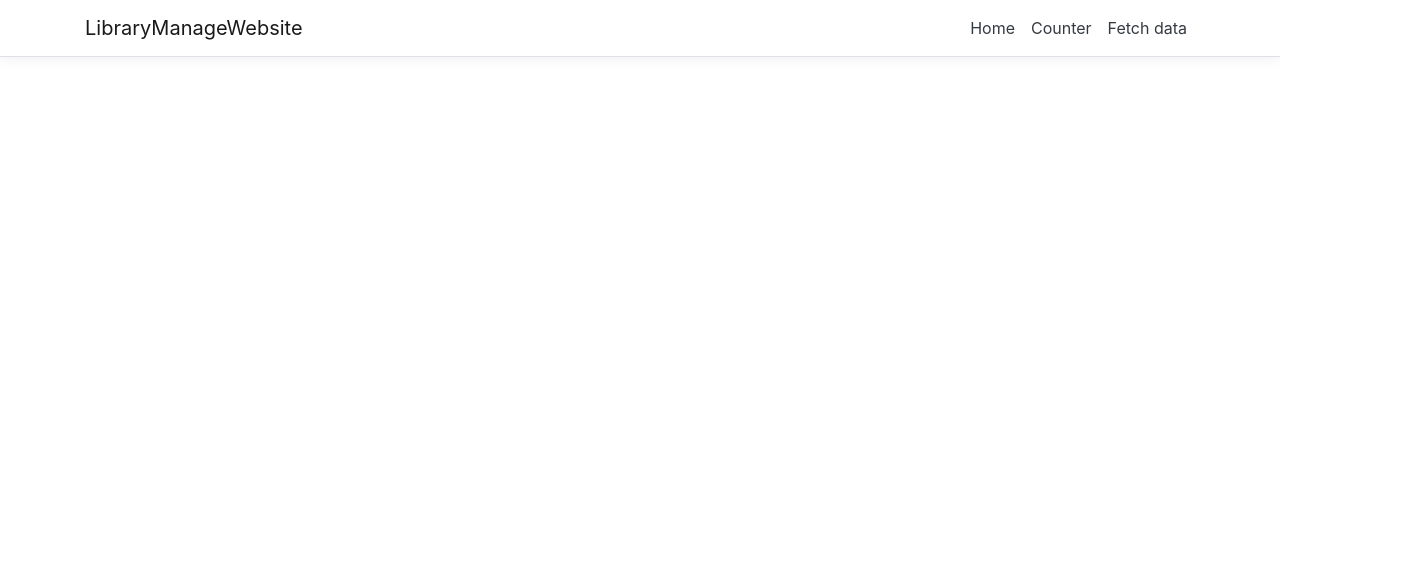
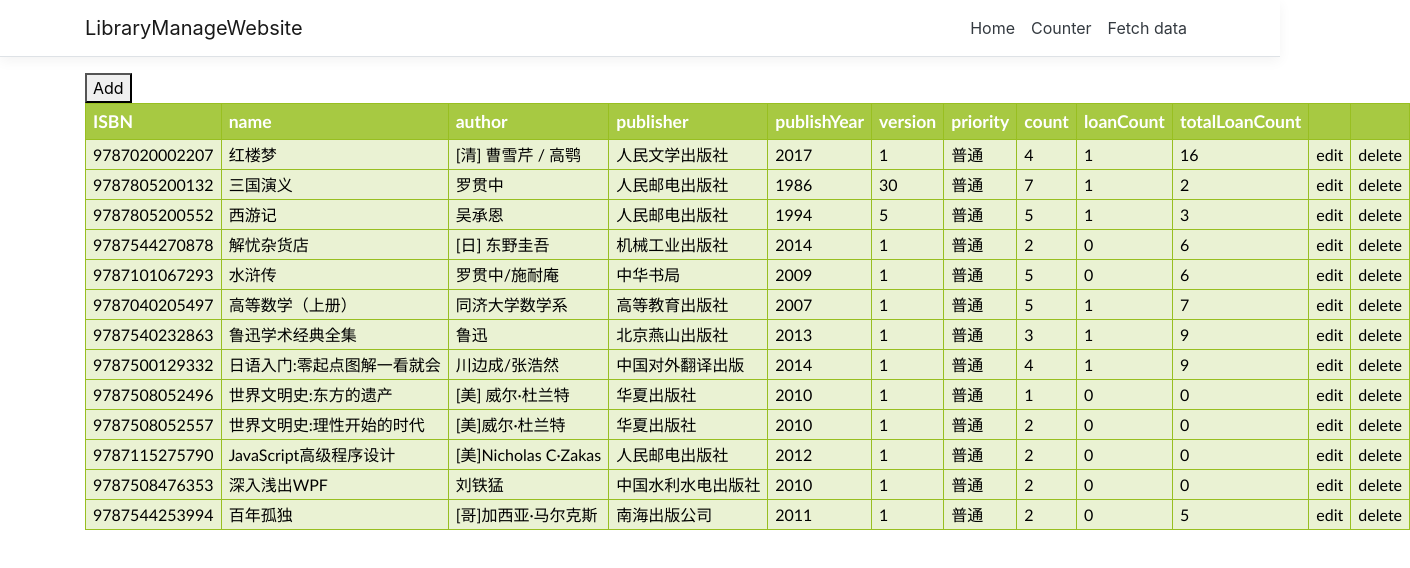
Before and after one commit to TempeBrennan/LibraryWebsite, an Angular app in the folder LibraryManageWebsite/ClientApp/: page / in a window 1280 px wide. Shown: the top 568 px of the page, 1410 px wide, since content can reach past the window. Built offline with nearby package versions, Linux system fonts and the light colour scheme; no server answers.

Commit message:
add bookinfo  page

```diff
--- a/LibraryManageWebsite/ClientApp/src/app/components/data-grid/data-grid.component.css
+++ b/LibraryManageWebsite/ClientApp/src/app/components/data-grid/data-grid.component.css
@@ -1,6 +1,5 @@
 table {
   font-family: "Trebuchet MS", Arial, Helvetica, sans-serif;
-  width: 100%;
   border-collapse: collapse;
 }
 
@@ -22,4 +21,14 @@ table {
   table tr td {
     color: #000000;
     background-color: #EAF2D3;
+    white-space:nowrap;
   }
+
+  a:focus, a:hover {
+    border-bottom: 1px solid;
+    cursor: pointer;
+  }
+
+  a:active {
+    color: red;
+  }
--- a/LibraryManageWebsite/ClientApp/src/app/components/data-grid/data-grid.component.html
+++ b/LibraryManageWebsite/ClientApp/src/app/components/data-grid/data-grid.component.html
@@ -1,12 +1,17 @@
+<button (click)="onAdd()">Add</button>
 <table *ngIf="data">
   <thead>
     <tr>
       <th *ngFor="let c of data.columnInfos">{{getColumnDisplayName(c)}}</th>
+      <th></th>
+      <th></th>
     </tr>
   </thead>
   <tbody>
-    <tr *ngFor="let d of data.dataList">
-      <td *ngFor="let c of data.columnInfos;let i = index">{{d[getColumnName(i)]}}</td>
+    <tr *ngFor="let d of data.dataList;let i = index">
+      <td *ngFor="let c of data.columnInfos;let j = index">{{d[getColumnName(j)]}}</td>
+      <td><a (click)="onEdit(i)">edit</a></td>
+      <td><a (click)="onDelete(i)">delete</a></td>
     </tr>
   </tbody>
 </table>
--- a/LibraryManageWebsite/ClientApp/src/app/components/data-grid/data-grid.component.ts
+++ b/LibraryManageWebsite/ClientApp/src/app/components/data-grid/data-grid.component.ts
@@ -1,4 +1,4 @@
-import { Component, Input } from '@angular/core';
+import { Component, Input, Output, EventEmitter } from '@angular/core';
 import { GridData, ColumnConfig } from './data-grid.model';
 
 @Component({
@@ -18,6 +18,13 @@ export class DataGridComponent {
     this._data = d;
     this.updateDefaultColumn();
   }
+
+  @Output()
+  add: EventEmitter<Array<object>> = new EventEmitter();
+  @Output()
+  delete: EventEmitter<number> = new EventEmitter();
+  @Output()
+  edit: EventEmitter<number> = new EventEmitter();
 
   /** dataGrid ctor */
   constructor() {
@@ -46,4 +53,18 @@ export class DataGridComponent {
   getColumnName(index: number) {
     return this.data.columnInfos[index].name;
   }
+
+  private onEdit(index: number) {
+    this.edit.emit(index);
+    this._data = this._data;
+  }
+
+  private onDelete(index: number) {
+    this.delete.emit(index);
+    this._data = this._data;
+  }
+
+  private onAdd() {
+    this.add.emit();
+  }
 }
--- /dev/null
+++ b/LibraryManageWebsite/ClientApp/src/app/data/bookInfo/book.ts
@@ -0,0 +1,12 @@
+export interface BookInfo {
+    ISBN: number;
+    name: string;
+    author: string;
+    publisher: string;
+    publishYear: number;
+    version: number;
+    priority: string;
+    count: number;
+    loanCount: number;
+    totalLoanCount: number;
+}
--- /dev/null
+++ b/LibraryManageWebsite/ClientApp/src/app/data/bookInfo/mockBookInfos.ts
@@ -0,0 +1,19 @@
+import { BookInfo } from "./book";
+
+var bookInfos: Array<BookInfo> = [
+    { ISBN: 9787020002207, name: "红楼梦", author: "[清] 曹雪芹 / 高鹗", publisher: "人民文学出版社", publishYear: 2017, version: 1, priority: "普通", count: 4, loanCount: 1, totalLoanCount: 16 },
+    { ISBN: 9787805200132, name: "三国演义", author: "罗贯中", publisher: "人民邮电出版社", publishYear: 1986, version: 30, priority: "普通", count: 7, loanCount: 1, totalLoanCount: 2 },
+    { ISBN: 9787805200552, name: "西游记", author: "吴承恩", publisher: "人民邮电出版社", publishYear: 1994, version: 5, priority: "普通", count: 5, loanCount: 1, totalLoanCount: 3 },
+    { ISBN: 9787544270878, name: "解忧杂货店", author: "[日] 东野圭吾", publisher: "机械工业出版社", publishYear: 2014, version: 1, priority: "普通", count: 2, loanCount: 0, totalLoanCount: 6 },
+    { ISBN: 9787101067293, name: "水浒传", author: "罗贯中/施耐庵 ", publisher: "中华书局", publishYear: 2009, version: 1, priority: "普通", count: 5, loanCount: 0, totalLoanCount: 6 },
+    { ISBN: 9787040205497, name: "高等数学（上册）", author: "同济大学数学系", publisher: "高等教育出版社", publishYear: 2007, version: 1, priority: "普通", count: 5, loanCount: 1, totalLoanCount: 7 },
+    { ISBN: 9787540232863, name: "鲁迅学术经典全集", author: "鲁迅", publisher: "北京燕山出版社", publishYear: 2013, version: 1, priority: "普通", count: 3, loanCount: 1, totalLoanCount: 9 },
+    { ISBN: 9787500129332, name: "日语入门:零起点图解一看就会", author: "川边成/张浩然", publisher: "中国对外翻译出版", publishYear: 2014, version: 1, priority: "普通", count: 4, loanCount: 1, totalLoanCount: 9 },
+    { ISBN: 9787508052496, name: "世界文明史:东方的遗产", author: "[美] 威尔·杜兰特", publisher: "华夏出版社", publishYear: 2010, version: 1, priority: "普通", count: 1, loanCount: 0, totalLoanCount: 0 },
+    { ISBN: 9787508052557, name: "世界文明史:理性开始的时代", author: "[美]威尔·杜兰特", publisher: "华夏出版社", publishYear: 2010, version: 1, priority: "普通", count: 2, loanCount: 0, totalLoanCount: 0 },
+    { ISBN: 9787115275790, name: "JavaScript高级程序设计", author: "[美]Nicholas C·Zakas", publisher: "人民邮电出版社", publishYear: 2012, version: 1, priority: "普通", count: 2, loanCount: 0, totalLoanCount: 0 },
+    { ISBN: 9787508476353, name: "深入浅出WPF", author: "刘铁猛", publisher: "中国水利水电出版社", publishYear: 2010, version: 1, priority: "普通", count: 2, loanCount: 0, totalLoanCount: 0 },
+    { ISBN: 9787544253994, name: "百年孤独", author: "[哥]加西亚·马尔克斯", publisher: "南海出版公司", publishYear: 2011, version: 1, priority: "普通", count: 2, loanCount: 0, totalLoanCount: 5 }
+];
+
+export { bookInfos }
--- a/LibraryManageWebsite/ClientApp/src/app/home/home.component.html
+++ b/LibraryManageWebsite/ClientApp/src/app/home/home.component.html
@@ -1 +1 @@
-<app-data-grid [data]="data"></app-data-grid>
+<app-data-grid [data]="data" (edit)="edit($event)" (delete)="delete($event)"></app-data-grid>
--- a/LibraryManageWebsite/ClientApp/src/app/home/home.component.ts
+++ b/LibraryManageWebsite/ClientApp/src/app/home/home.component.ts
@@ -1,6 +1,8 @@
 import { Component, Inject } from '@angular/core';
 import { HttpClient } from '@angular/common/http';
 import { GridData } from '../components/data-grid/data-grid.model';
+import { BookInfo } from '../data/bookInfo/book';
+import { bookInfos } from '../data/bookInfo/mockBookInfos';
 
 @Component({
   selector: 'app-home',
@@ -9,14 +11,24 @@ import { GridData } from '../components/data-grid/data-grid.model';
 })
 export class HomeComponent {
   stus: Array<Student>;
+  books: Array<BookInfo> = bookInfos;
   constructor(http: HttpClient, @Inject("BASE_URL") baseUrl: string) {
-    http.get<Array<Student>>(baseUrl + "Students").subscribe(result => {
-      this.stus = result;
-    });
+    // http.get<Array<Student>>(baseUrl + "Students").subscribe(result => {
+    //   this.stus = result;
+    // });
   }
 
   get data() {
-    return <GridData>this.stus;
+    // return <GridData>this.stus;
+    return <GridData>this.books;
+  }
+
+  edit(index: number) {
+    this.books[index].author = "After edit-->" + this.books[index].author;
+  }
+
+  delete(index: number) {
+    this.books.splice(index, 1);
   }
 }
 
```
